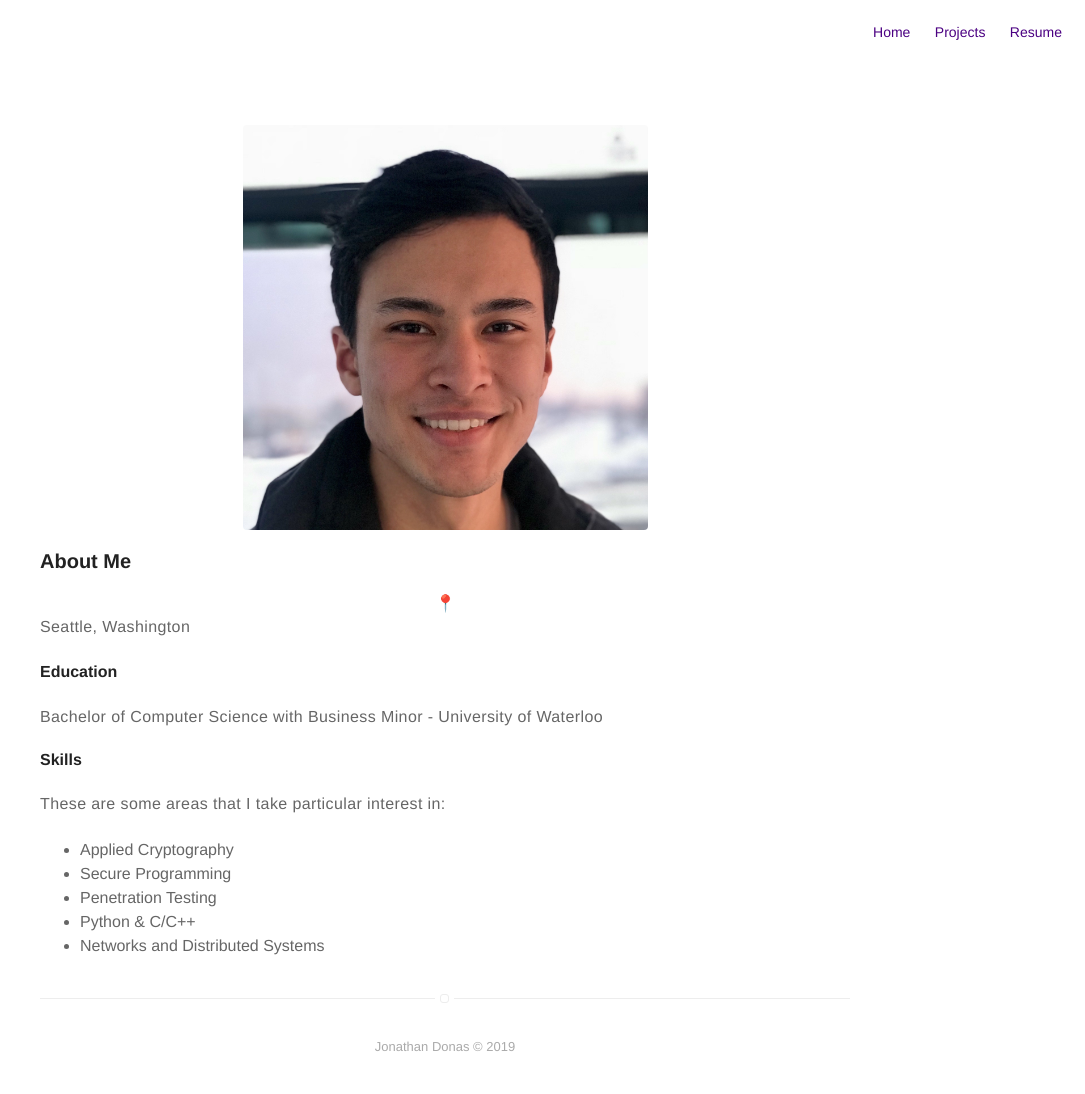
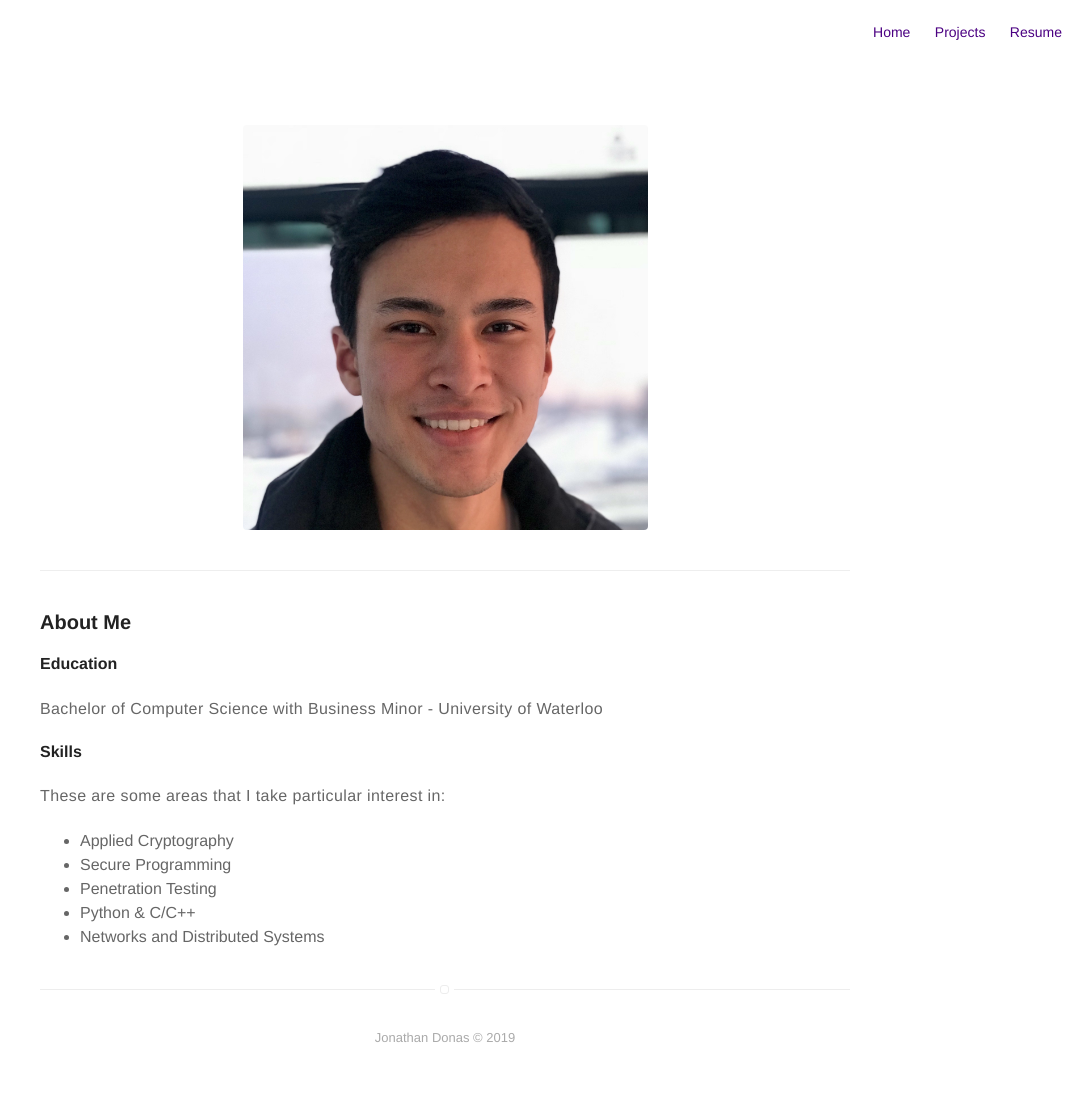
Before and after one commit to jondonas/jondonas.github.io, a Jekyll site: the page built from about.md, in a window 1280 px wide. Shown: the whole page, without its empty margins (195-1280 px from the left). Built offline with Jekyll 4.4.1, drawn with Linux system fonts in a browser that asks for light colours; emoji names are drawn with the system emoji font.

Commit message:
Update about me

```diff
--- a/_posts/1003-01-01-uw-events.markdown
+++ b/_posts/1003-01-01-uw-events.markdown
@@ -12,6 +12,6 @@ category: personal
 author: jondonas
 ---
 
-English 119 class, winter 2016.
+*English 119 class, winter 2016.*
 
 For my technical writing course, the term-long project was to write a proposition for something that could benefit the community or student population. Our group decided to take it a step further: actually build something that would benefit students of Waterloo. Waterloo has a basic and bland events website and we built a better site that was equipped with a refined scrolling news-feed of the latest events on campus, as well as an email notification service for these events. Students often talked of being misinformed about, or forgetting about, events. Our site helped change that.
--- a/about.md
+++ b/about.md
@@ -4,9 +4,11 @@ layout: page
 ---
 ![Profile Image]({{ site.url }}/{{ site.picture }})
 
+---
+
 ### About Me
 
-<kbd><img src="https://github.githubassets.com/images/icons/emoji/unicode/1f4cd.png" width="20" height="20"></kbd> Seattle, Washington
+<!--- Currently living in Seattle, Washington --->
 
 <!--- #### Work
 Software Engineer @ AWS Cryptography --->
```
Also changed, not shown: 1 other file.
